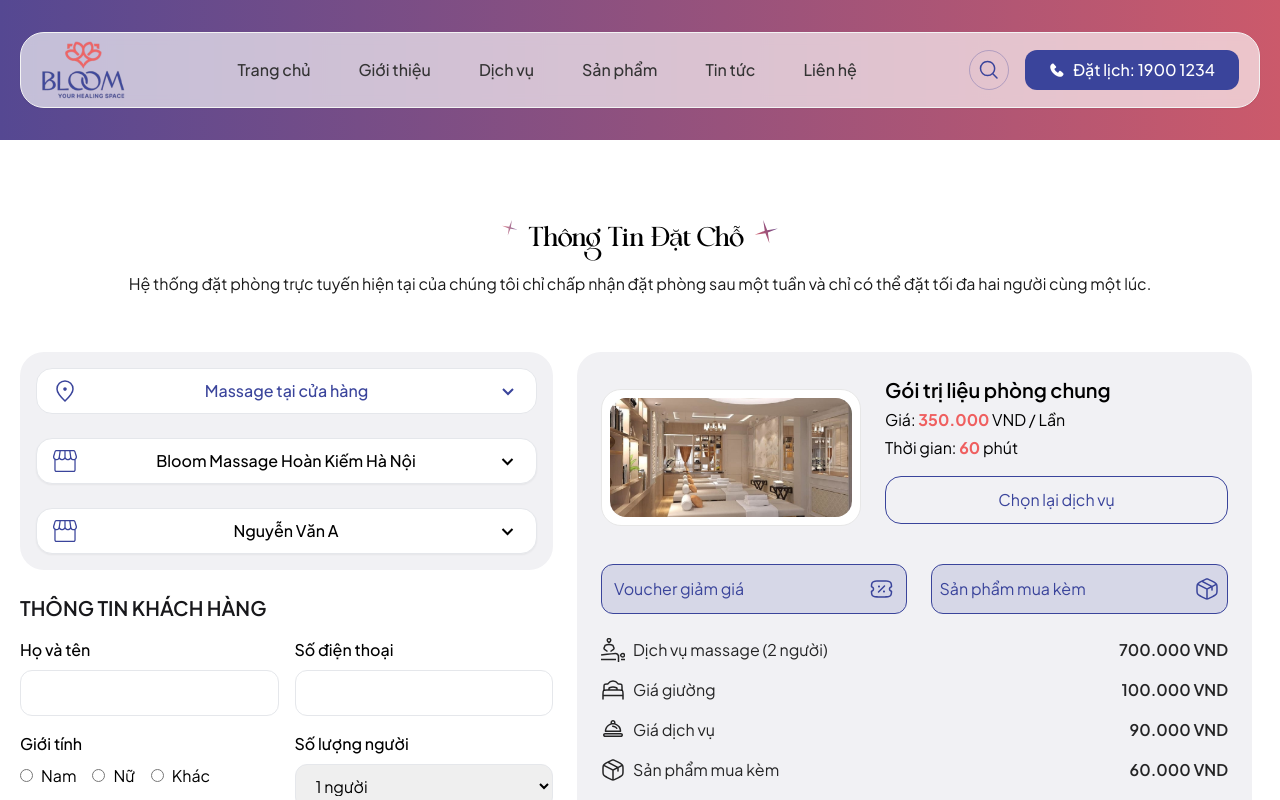
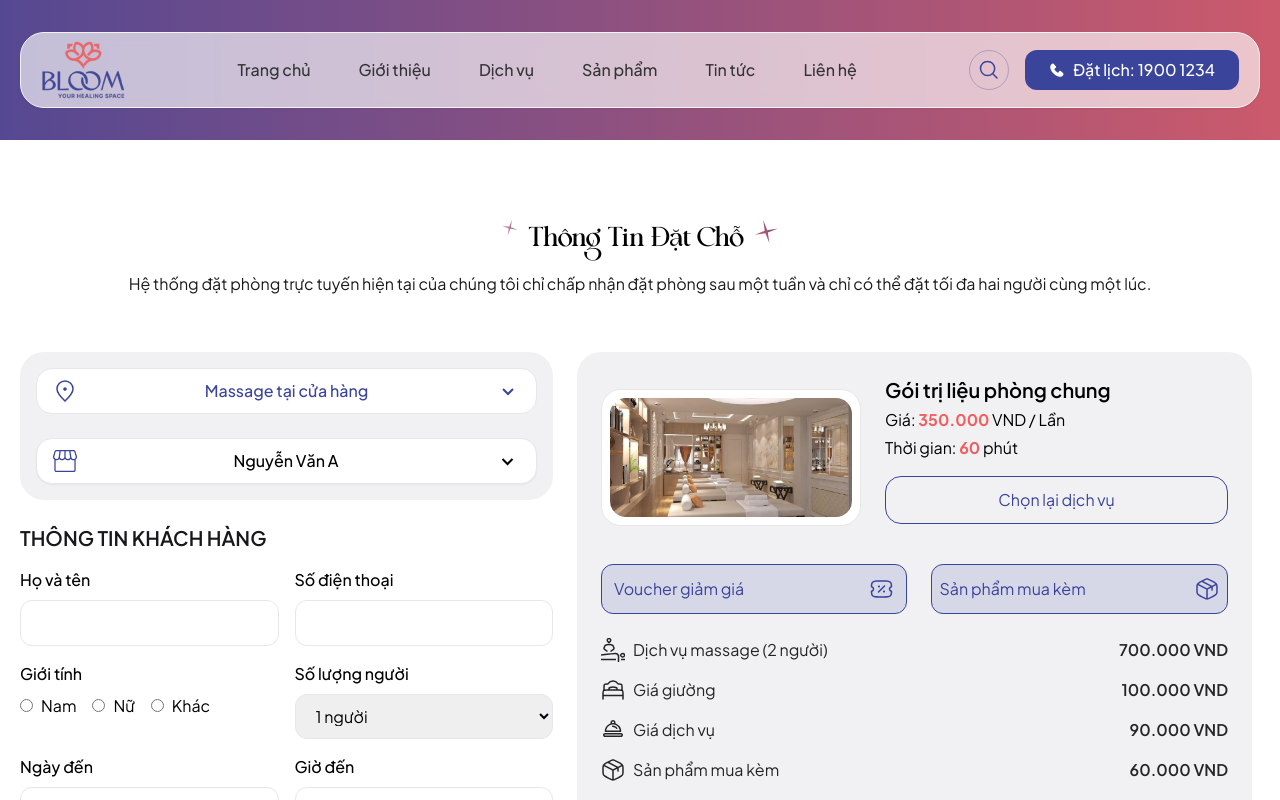
Before and after one commit to TruongDucHungSon/booking-hotel, a Next.js app: page /dat-lich-tai-nha in a window 1280 px wide. Shown: the top 800 px of the page. Built offline with nearby package versions, Linux system fonts and the light colour scheme.

Commit message:
fix: remove store at booking at home

```diff
--- a/src/container/booking-at-home/_components/SectionFormBookingAtHome.tsx
+++ b/src/container/booking-at-home/_components/SectionFormBookingAtHome.tsx
@@ -74,14 +74,6 @@ export const servicesData: Service[] = [
 export const employees = ['Nguyễn Văn A', 'Trần Thị B', 'Phạm Văn C', 'Lê Thị D', 'Hoàng Văn E'];
 
 const SectionFormBookingAtHome = () => {
-  const stores = [
-    'Bloom Massage Hoàn Kiếm Hà Nội',
-    'Bloom Massage Cầu Giấy',
-    'Bloom Massage Đống Đa',
-    'Bloom Massage Tây Hồ',
-    'Bloom Massage Ba Đình',
-  ];
-
   const [isModalOpenService, setIsModalOpenService] = useState(false);
   const [selectedServices, setSelectedServices] = useState<{ [key: string]: number }>({});
 
@@ -97,7 +89,6 @@ const SectionFormBookingAtHome = () => {
     setSelectedServices(selected);
   };
 
-  const [store, setStore] = useState('Bloom Massage Hoàn Kiếm Hà Nội');
   const [employee, setEmployee] = useState('Nguyễn Văn A');
   const [serviceLocation, setServiceLocation] = useState('Massage tại cửa hàng');
   const [dropdowns, setDropdowns] = useState({
@@ -122,7 +113,6 @@ const SectionFormBookingAtHome = () => {
   };
 
   const handleSelect = (type: keyof typeof dropdowns, value: string) => {
-    if (type === 'store') setStore(value);
     if (type === 'location') setServiceLocation(value);
     if (type === 'employee') setEmployee(value);
     toggleDropdown(type); // Close dropdown after selecting
@@ -179,36 +169,6 @@ const SectionFormBookingAtHome = () => {
                 )}
               </div>
 
-              <div className="relative w-full">
-                <button
-                  type="button"
-                  onClick={() => toggleDropdown('store')}
-                  className="flex w-full items-center justify-between rounded-2xl border bg-white px-4 py-[10px] text-sm font-medium text-black shadow-sm focus:border-[#3A449B] focus:outline-none md:text-base"
-                >
-                  <CustomImage width={18} height={18} src={StoreIc} alt="Store Icon" />
-                  {store}
-                  <CustomImage
-                    width={18}
-                    height={18}
-                    src={ArrowIc}
-                    alt="Arrow Down"
-                    className={`transition-all duration-300 ${dropdowns.store ? 'rotate-180' : ''}`}
-                  />
-                </button>
-                {dropdowns.store && (
-                  <ul className="absolute z-10 mt-2 w-full rounded-xl border bg-white text-sm shadow-lg md:text-base">
-                    {stores.map((storeOption) => (
-                      <li
-                        key={storeOption}
-                        onClick={() => handleSelect('store', storeOption)}
-                        className="cursor-pointer rounded-xl px-4 py-2 transition-all duration-300 ease-in-out hover:bg-[#3A449B] hover:text-white"
-                      >
-                        {storeOption}
-                      </li>
-                    ))}
-                  </ul>
-                )}
-              </div>
               {/* Employee Dropdown */}
               <div className="relative mt-3 w-full md:mt-6">
                 <button
```
Also changed, not shown: src/container/booking/_components/SectionFormBooking.tsx (+21 -21 lines).
